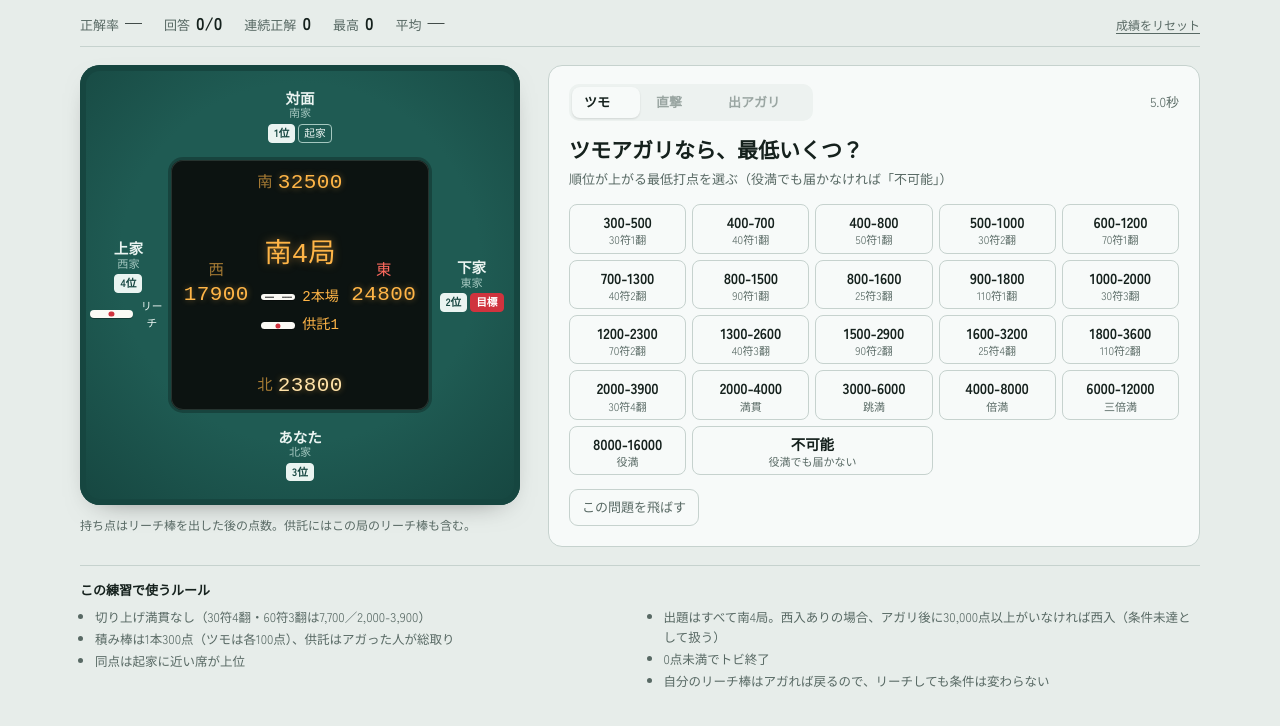
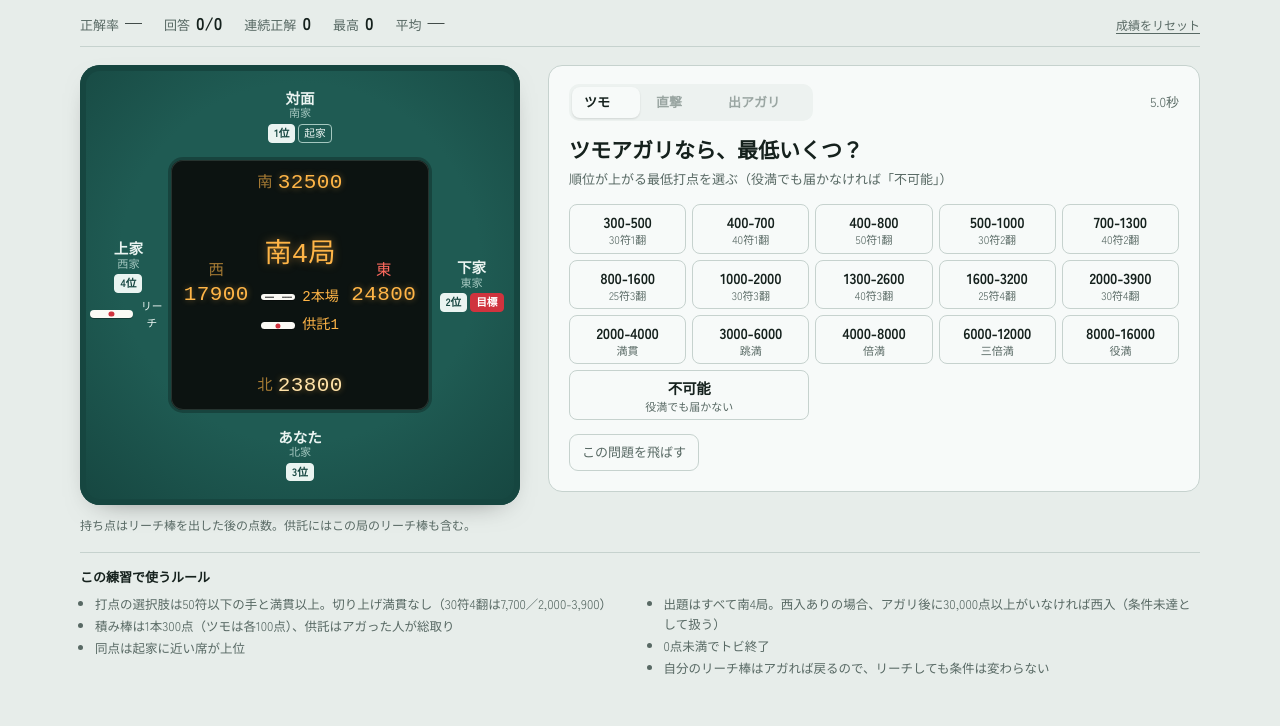
Before and after one commit to masacarp68-afk/o-ras-drill, a plain HTML site: page index.html in a window 1280 px wide. Shown: the part 102-828 px from the top of the page. Drawn offline with Linux system fonts and the light colour scheme; a web font is replaced by a local one.

Commit message:
Update index.html

```diff
--- a/index.html
+++ b/index.html
@@ -210,7 +210,7 @@ table.after tr.me td{font-weight:700}
   <footer class="rules">
     <h2>この練習で使うルール</h2>
     <ul>
-      <li>切り上げ満貫なし（30符4翻・60符3翻は7,700／2,000-3,900）</li>
+      <li>打点の選択肢は50符以下の手と満貫以上。切り上げ満貫なし（30符4翻は7,700／2,000-3,900）</li>
       <li>積み棒は1本300点（ツモは各100点）、供託はアガった人が総取り</li>
       <li>同点は起家に近い席が上位</li>
       <li>出題はすべて南4局。西入ありの場合、アガリ後に30,000点以上がいなければ西入（条件未達として扱う）</li>
@@ -248,8 +248,8 @@ function pickExample(ex){
 const LIMITS = [['満貫',2000],['跳満',3000],['倍満',4000],['三倍満',6000],['役満',8000]];
 const RON = [], TSUMO = [];
 (function build(){
-  const ronFu = {1:[30,40,50,60,70,80,90,100,110],2:[25,30,40,50,60,70,80,90,100,110],3:[25,30,40,50,60],4:[25,30]};
-  const tsuFu = {1:[30,40,50,60,70,80,90,100,110],2:[20,30,40,50,60,70,80,90,100,110],3:[20,25,30,40,50,60],4:[20,25,30]};
+  const ronFu = {1:[30,40,50],2:[25,30,40,50],3:[25,30,40,50],4:[25,30]};  // 50符以下
+  const tsuFu = {1:[30,40,50],2:[20,30,40,50],3:[20,25,30,40,50],4:[20,25,30]};
   const ron = new Map(), tsu = new Map();
   for (const h of [1,2,3,4]){
     for (const f of ronFu[h]){
```
